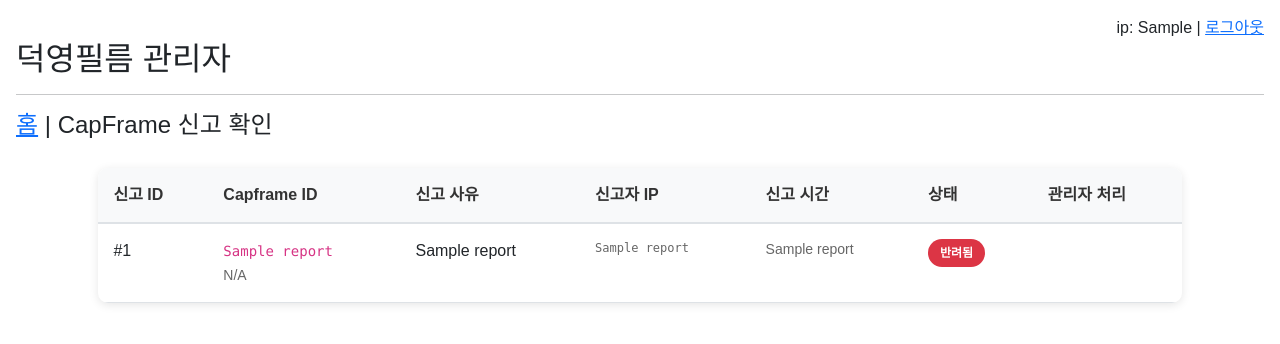
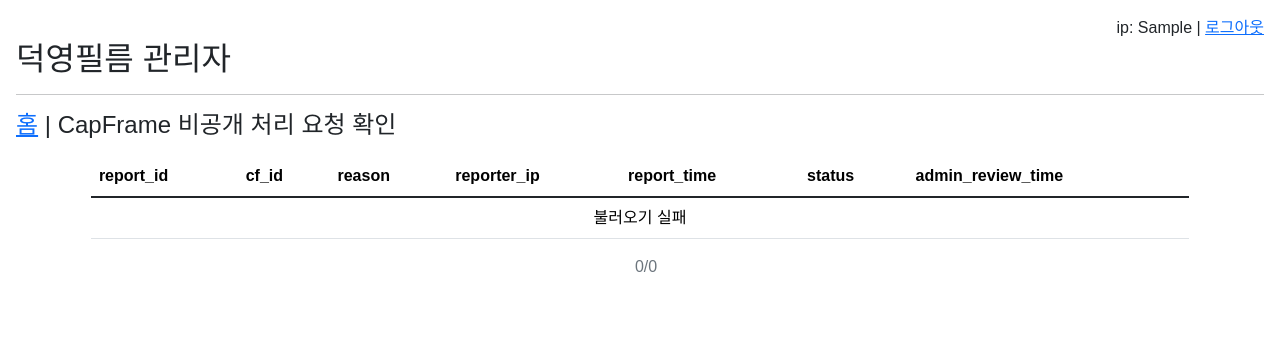
Before and after one commit to szkotgh/dyfilm_server_v2.0, a Flask app: template templates/admin/report/list.html in a window 1280 px wide. Shown: the top 344 px of the page. Run offline with Flask 3, Linux system fonts and the light colour scheme; the template is opened without the code that fills it: most values are stand-ins (such as "Sample title", 1, 10 or a date in 2020); parts of the project's set-up code (start-up, migrations or seed data) failed here and were passed over; some libraries are stand-ins or nearby versions; some web fonts are replaced.

Commit message:
update: ui text update & report ajax update

```diff
--- a/router/view/capframe_report.py
+++ b/router/view/capframe_report.py
@@ -16,7 +16,7 @@
             return jsonify({'success': False, 'message': '사유는 500자 이내로 입력해주세요.'}), 400
 
         if db.report.report_pending_exists_for_cf_id(cf_id):
-            return jsonify({'success': False, 'message': '이미 요청이 접수된 콘텐츠입니다.'}), 409
+            return jsonify({'success': False, 'message': '요청이 접수되어 확인 대기 중인 사진입니다.'}), 409
 
         reporter_ip = utils.get_ip()
 
--- a/templates/admin/index.html
+++ b/templates/admin/index.html
@@ -209,7 +209,7 @@
                 <a href="/admin/config/frame" class="list-group-item list-group-item-action">Frame 관리</a>
                 <a href="/admin/config/capture" class="list-group-item list-group-item-action">Capture 관리</a>
                 <a href="/admin/config/capframe" class="list-group-item list-group-item-action">CapFrame 관리</a>
-                <a href="/admin/report" class="list-group-item list-group-item-action">Capframe 신고 확인</a>
+                <a href="/admin/report" class="list-group-item list-group-item-action">CapFrame 비공개 처리 요청 확인</a>
             </div><br>
             <a href="/">메인으로</a> | <a href="/admin/logout">로그아웃</a>
         </div>
--- a/templates/admin/report/list.html
+++ b/templates/admin/report/list.html
@@ -2,86 +2,8 @@
 
 {% block head %}
 <style>
-    .report-container {
-        max-width: 90%;
-        margin: 0 auto;
-        padding: 20px;
-    }
-
-    .report-header {
-        display: flex;
-        justify-content: space-between;
-        align-items: center;
-        margin-bottom: 30px;
-        padding-bottom: 20px;
-        border-bottom: 2px solid #eee;
-    }
-
-    .report-title {
-        font-size: 28px;
-        font-weight: bold;
-        color: #333;
-    }
-
-    .report-stats {
-        display: flex;
-        gap: 20px;
-    }
-
-    .stat-card {
-        background: #316cf4;
-        color: white;
-        padding: 15px 20px;
-        border-radius: 10px;
-        text-align: center;
-        box-shadow: 0 4px 6px rgba(0, 0, 0, 0.1);
-    }
-
-    .stat-number {
-        font-size: 24px;
-        font-weight: bold;
-        margin-bottom: 5px;
-    }
-
-    .stat-label {
-        font-size: 14px;
-        opacity: 0.9;
-    }
-
-    .report-table {
-        background: white;
-        border-radius: 10px;
-        box-shadow: 0 2px 10px rgba(0, 0, 0, 0.1);
-        overflow: hidden;
-    }
-
-    .report-table table {
-        width: 100%;
-        border-collapse: collapse;
-    }
-
-    .report-table th {
-        background: #f8f9fa;
-        padding: 15px;
-        text-align: left;
-        font-weight: 600;
-        color: #333;
-        border-bottom: 2px solid #dee2e6;
-    }
-
-    .report-table td {
-        padding: 15px;
-        border-bottom: 1px solid #dee2e6;
-        vertical-align: top;
-    }
-
-    .report-table tr:hover {
-        background-color: #f8f9fa;
-    }
-
-    .report-reason {
-        max-width: 300px;
-        word-wrap: break-word;
+    .table-content {
+        margin: 1rem 6% 1rem 6%;
     }
 
     .report-status {
@@ -94,23 +16,18 @@
     }
 
     .status-pending {
-        background: #ffc107;
-        color: #212529;
+        background: rgb(179, 179, 179);
+        color: white;
     }
 
     .status-approved {
-        background: #28a745;
+        background: rgb(48, 160, 74);
         color: white;
     }
 
     .status-rejected {
-        background: #dc3545;
+        background: rgb(190, 42, 56);
         color: white;
-    }
-
-    .report-actions {
-        display: flex;
-        gap: 10px;
     }
 
     .btn-approve {
@@ -152,23 +69,9 @@
         background: #6c757d;
     }
 
-    .no-reports {
-        text-align: center;
-        padding: 60px 20px;
-        color: #666;
-        font-size: 18px;
-    }
-
-    .back-link {
-        display: inline-block;
-        margin-bottom: 20px;
-        color: #316cf4;
-        text-decoration: none;
-        font-weight: 500;
-    }
-
-    .back-link:hover {
-        text-decoration: underline;
+    .report-reason {
+        max-width: 300px;
+        word-wrap: break-word;
     }
 
     .report-time {
@@ -181,95 +84,215 @@
         font-size: 12px;
         color: #666;
     }
-
-    @media (max-width: 768px) {
-        .report-header {
-            flex-direction: column;
-            gap: 20px;
-            align-items: flex-start;
-        }
-
-        .report-stats {
-            width: 100%;
-            justify-content: space-between;
-        }
-
-        .report-actions {
-            flex-direction: column;
-            gap: 5px;
-        }
-    }
 </style>
 {% endblock %}
 
 {% block body %}
-<h4><a href="/admin">홈</a> | CapFrame 신고 확인</h4>
-<div class="report-container">
-    {% if reports %}
-    <div class="report-table">
-        <table>
+<h4><a href="/admin">홈</a> | CapFrame 비공개 처리 요청 확인</h4>
+<div class="table-content">
+    <table class="table table-hover" id="report-table">
         <thead>
             <tr>
-                    <th>신고 ID</th>
-                    <th>Capframe ID</th>
-                    <th>신고 사유</th>
-                    <th>신고자 IP</th>
-                    <th>신고 시간</th>
-                    <th>상태</th>
-                    <th>관리자 처리</th>
+                <th>
+                    {% set modal_id = 'report_id' %}
+                    {% set display_text = 'report_id' %}
+                    {% set title = '요청 ID' %}
+                    {% set message = '요청 ID입니다. 이 값은 수정할 수 없습니다.' %}
+                    {% include 'components/modals/view_message_modal.html' %}
+                </th>
+                <th>
+                    {% set modal_id = 'cf_id' %}
+                    {% set display_text = 'cf_id' %}
+                    {% set title = 'CapFrame ID' %}
+                    {% set message = '비공개 처리 요청된 CapFrame ID입니다. 클릭해 이미지를 확인할 수 있습니다. 이 값은 수정할 수 없습니다.' %}
+                    {% include 'components/modals/view_message_modal.html' %}
+                </th>
+                <th>
+                    {% set modal_id = 'reason' %}
+                    {% set display_text = 'reason' %}
+                    {% set title = '요청 사유' %}
+                    {% set message = '비공개 처리 요청 사유입니다. 이 값은 수정할 수 없습니다.' %}
+                    {% include 'components/modals/view_message_modal.html' %}
+                </th>
+                <th>
+                    {% set modal_id = 'reporter_ip' %}
+                    {% set display_text = 'reporter_ip' %}
+                    {% set title = '요청 IP' %}
+                    {% set message = '비공개 처리 요청자의 IP입니다. 이 값은 수정할 수 없습니다.' %}
+                    {% include 'components/modals/view_message_modal.html' %}
+                </th>
+                <th>
+                    {% set modal_id = 'report_time' %}
+                    {% set display_text = 'report_time' %}
+                    {% set title = '요청 시간' %}
+                    {% set message = '요청이 접수된 시간입니다. 이 값은 수정할 수 없습니다.' %}
+                    {% include 'components/modals/view_message_modal.html' %}
+                </th>
+                <th>
+                    {% set modal_id = 'status' %}
+                    {% set display_text = 'status' %}
+                    {% set title = '상태' %}
+                    {% set message = '비공개 처리 요청의 처리 상태입니다. 이 값은 수정할 수 없습니다.' %}
+                    {% include 'components/modals/view_message_modal.html' %}
+                </th>
+                <th>
+                    {% set modal_id = 'admin_review_time' %}
+                    {% set display_text = 'admin_review_time' %}
+                    {% set title = '관리자 처리' %}
+                    {% set message = '관리자가 요청을 처리한 시간입니다. 처리를 하지 않았을 경우 처리 메뉴 버튼이 표시됩니다. 이 값은 수정할 수 없습니다.' %}
+                    {% include 'components/modals/view_message_modal.html' %}
+                </th>
             </tr>
         </thead>
-            <tbody>
-                {% for report in reports %}
+        <tbody class="table-group-divider" id="report-tbody">
             <tr>
-                    <td>#{{ report[0] }}</td>
-                    <td>
-                        <code>{{ report[1] }}</code><br>
-                        <small class="report-time">{{ report[8] if report[8] else 'N/A' }}</small>
-                    </td>
-                    <td class="report-reason">{{ report[2] }}</td>
-                    <td class="report-ip">{{ report[5] }}</td>
-                    <td class="report-time">{{ report[6] }}</td>
-                    <td>
-                        {% if report[4] is none %}
-                            <span class="report-status status-pending">대기중</span>
-                        {% elif report[4] == 1 %}
-                            <span class="report-status status-approved">승인됨</span>
-                        {% else %}
-                            <span class="report-status status-rejected">반려됨</span>
-                        {% endif %}
-                    </td>
-                    <td>
-                        <div class="report-actions">
-                            {% if report[4] is none %}
-                                <form method="POST" action="/admin/report/{{ report[0] }}/approve" style="display: inline;">
-                                    <button type="submit" class="btn-approve" onclick="return confirm('신고를 승인하시겠습니까?')">
+                <td colspan="7" style="text-align: center;">로딩 중...</td>
+            </tr>
+        </tbody>
+    </table>
+</div>
+
+<script>
+    document.addEventListener('DOMContentLoaded', () => {
+        const tbody = document.getElementById('report-tbody');
+        const container = document.querySelector('.table-content');
+        const footerDiv = document.createElement('div');
+        footerDiv.style.textAlign = 'center';
+        footerDiv.style.margin = '1rem 0';
+        const loadMoreButton = document.createElement('button');
+        loadMoreButton.className = 'btn btn-outline-secondary';
+        loadMoreButton.textContent = '더 불러오기';
+        loadMoreButton.style.display = 'none';
+        const counterSpan = document.createElement('span');
+        counterSpan.style.marginLeft = '12px';
+        counterSpan.style.color = '#6c757d';
+        footerDiv.appendChild(loadMoreButton);
+        footerDiv.appendChild(counterSpan);
+        container.appendChild(footerDiv);
+
+        const state = { limit: 30, offset: 0, loading: false, done: false };
+
+        function updateCounter(shown, total) {
+            counterSpan.textContent = `${shown}/${total}`;
+        }
+
+        async function fetchTotal() {
+            try {
+                const res = await fetch(`{{ url_for('router.admin.report_manage.report_count_ajax') }}`);
+                const json = await res.json();
+                return typeof json.total === 'number' ? json.total : 0;
+            } catch {
+                return 0;
+            }
+        }
+
+        async function loadRows() {
+            if (state.loading || state.done) return;
+            state.loading = true;
+            try {
+                const params = new URLSearchParams({
+                    limit: String(state.limit),
+                    offset: String(state.offset)
+                });
+                const response = await fetch(`{{ url_for('router.admin.report_manage.report_list_ajax') }}?${params.toString()}`, {
+                    headers: { 'X-Requested-With': 'XMLHttpRequest' }
+                });
+                const data = await response.json();
+                const items = Array.isArray(data.items) ? data.items : [];
+
+                if (state.offset === 0) {
+                    tbody.innerHTML = '';
+                }
+
+                for (const item of items) {
+                    const tr = document.createElement('tr');
+                    tr.setAttribute('data-row', 'report');
+
+                    // 상태에 따른 버튼 렌더링
+                    let actionButtons = '';
+                    if (item.is_approved === null) {
+                        actionButtons = `
+                            <form method="POST" action="/admin/report/${item.report_id}/approve" style="display: inline;">
+                                <button type="submit" class="btn-approve" onclick="return confirm('요청을 승인하시겠습니까?\n해당 CapFrame은 비활성화 처리됩니다.')">
                                     승인
                                 </button>
                             </form>
-                                <form method="POST" action="/admin/report/{{ report[0] }}/reject" style="display: inline;">
-                                    <button type="submit" class="btn-reject" onclick="return confirm('신고를 반려하시겠습니까?')">
+                            <form method="POST" action="/admin/report/${item.report_id}/reject" style="display: inline;">
+                                <button type="submit" class="btn-reject" onclick="return confirm('요청을 반려하시겠습니까?')">
                                     반려
                                 </button>
                             </form>
-                            {% else %}
-                                <span class="report-time">
-                                    {% if report[3] %}
-                                        {{ report[3] }}
-                                    {% endif %}
-                                </span>
-                            {% endif %}
+                        `;
+                    } else {
+                        actionButtons = `<span class="report-time">${item.admin_review_time || ''}</span>`;
+                    }
+
+                    // 상태 표시
+                    let statusDisplay = '';
+                    if (item.is_approved === null) {
+                        statusDisplay = '<span class="report-status status-pending">대기중</span>';
+                    } else if (item.is_approved == 1) {
+                        statusDisplay = '<span class="report-status status-approved">승인됨</span>';
+                    } else {
+                        statusDisplay = '<span class="report-status status-rejected">반려됨</span>';
+                    }
+
+                    tr.innerHTML = `
+                        <td>#${item.report_id}</td>
+                        <td>
+                            <span style="cursor:pointer;" data-bs-toggle="modal" data-bs-target="#capframe${item.report_id}">${item.cf_id}</span>
+                            <div class="modal fade" id="capframe${item.report_id}" tabindex="-1" aria-hidden="true">
+                                <div class="modal-dialog modal-lg">
+                                    <div class="modal-content">
+                                        <div class="modal-header">
+                                            <h5 class="modal-title">캡프레임 이미지</h5>
+                                            <button type="button" class="btn-close" data-bs-dismiss="modal" aria-label="Close"></button>
                                         </div>
+                                        <div class="modal-body text-center">
+                                            <img src="/view/capframe/${item.cf_id}/image" alt="CapFrame" style="max-width: 100%; height: auto;"
+                                                 onerror="this.src='/static/images/loading.gif'">
+                                            <p class="mt-3 text-muted">이 이미지는 변경할 수 없습니다.</p>
+                                        </div>
+                                        <div class="modal-footer">
+                                            <button type="button" class="btn btn-secondary" data-bs-dismiss="modal">닫기</button>
+                                        </div>
+                                    </div>
+                                </div>
+                            </div>
+                            <br>
+                            <small class="report-time">촬영시각: ${item.capframe_create_time || 'N/A'}</small>
                         </td>
-                </tr>
-                {% endfor %}
-            </tbody>
-        </table>
-    </div>
-    {% else %}
-    <div class="no-reports">
-        <p>아직 신고된 내용이 없습니다.</p>
-    </div>
-    {% endif %}
-</div>
+                        <td class="report-reason">${item.reason}</td>
+                        <td class="report-ip">${item.reporter_ip}</td>
+                        <td class="report-time">${item.report_time}</td>
+                        <td>${statusDisplay}</td>
+                        <td>${actionButtons}</td>
+                    `;
+                    tbody.appendChild(tr);
+                }
+
+                if (items.length < state.limit) state.done = true;
+                state.offset += items.length;
+                loadMoreButton.style.display = state.done ? 'none' : 'inline-block';
+
+                const total = await fetchTotal();
+                const shown = tbody.querySelectorAll('tr[data-row="report"]').length;
+                updateCounter(shown, total);
+            } catch (e) {
+                tbody.innerHTML = '<tr><td colspan="7" style="text-align:center;">불러오기 실패</td></tr>';
+                state.done = true;
+            } finally {
+                state.loading = false;
+                if (!state.done) loadMoreButton.style.display = 'inline-block';
+            }
+        }
+
+        loadMoreButton.addEventListener('click', () => loadRows());
+        (async () => {
+            const total = await fetchTotal();
+            updateCounter(0, total);
+            loadRows();
+        })();
+    });
+</script>
 {% endblock %}
```
Also changed, not shown: db/report.py (+26 -0 lines), router/admin/report.py (+45 -8 lines). Lines whose indentation alone changed are shown as unchanged.
